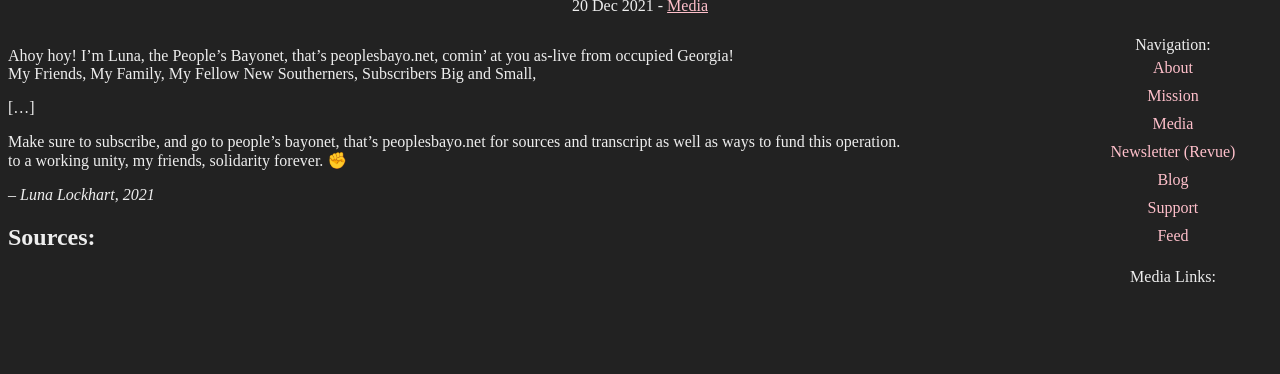
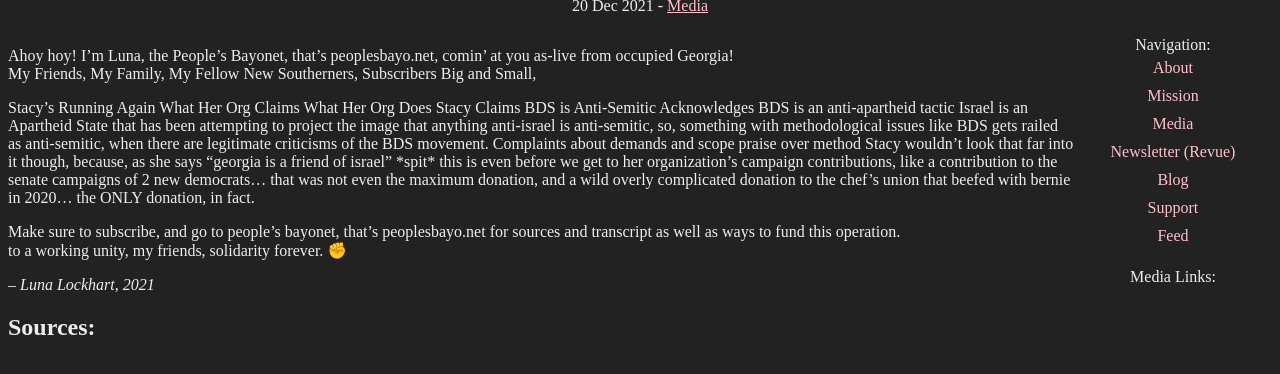
Before and after one commit to madcountess/lockhartblog, a Jekyll site: the page built from _posts/wip/2022-12-31-newsouth12.md, in a window 1280 px wide, cut to the strip 336-710 px from the top of the page. Built offline with Jekyll 4.4.1, drawn with Linux system fonts in a browser that asks for light colours.

```diff
--- /dev/null
+++ b/_posts/wip/2022-12-31-newsouth12.md
@@ -0,0 +1,28 @@
+---
+layout: post
+section: media
+date: 20--
+headline:
+summary:
+lindex:
+---
+Ahoy hoy! I'm Luna, the People's Bayonet, that's peoplesbayo.net, comin' at you as-live from occupied Georgia!
+My Friends, My Family, My Fellow New Southerners, Subscribers Big and Small,
+
+Stacy's Running Again
+What Her Org Claims
+What Her Org Does
+Stacy Claims BDS is Anti-Semitic
+Acknowledges BDS is an anti-apartheid tactic
+Israel is an Apartheid State that has been attempting to project the image that anything anti-israel is anti-semitic, so, something with methodological issues like BDS gets railed as anti-semitic, when there are legitimate criticisms of the BDS movement.
+Complaints about demands and scope
+praise over method
+Stacy wouldn't look that far into it though, because, as she says "georgia is a friend of israel" \*spit*
+this is even before we get to her organization's campaign contributions, like a contribution to the senate campaigns of 2 new democrats... that was not even the maximum donation, and a wild overly complicated donation to the chef's union that beefed with bernie in 2020... the ONLY donation, in fact.
+
+Make sure to subscribe, and go to people's bayonet, that's peoplesbayo.net for sources and transcript as well as ways to fund this operation.
+to a working unity, my friends, solidarity forever. ✊
+
+*-- Luna Lockhart, 2021*
+
+## Sources:
```
Also changed, not shown: _posts/media/2021-11-06-newsouth10.md (+5 -8 lines), _posts/wip/2021-12-25-newsouth13.md (+2 -4 lines), _posts/wip/2022-12-31-newsouthxx.md (renamed from _posts/media/2022-12-31-newsouth12.md).
